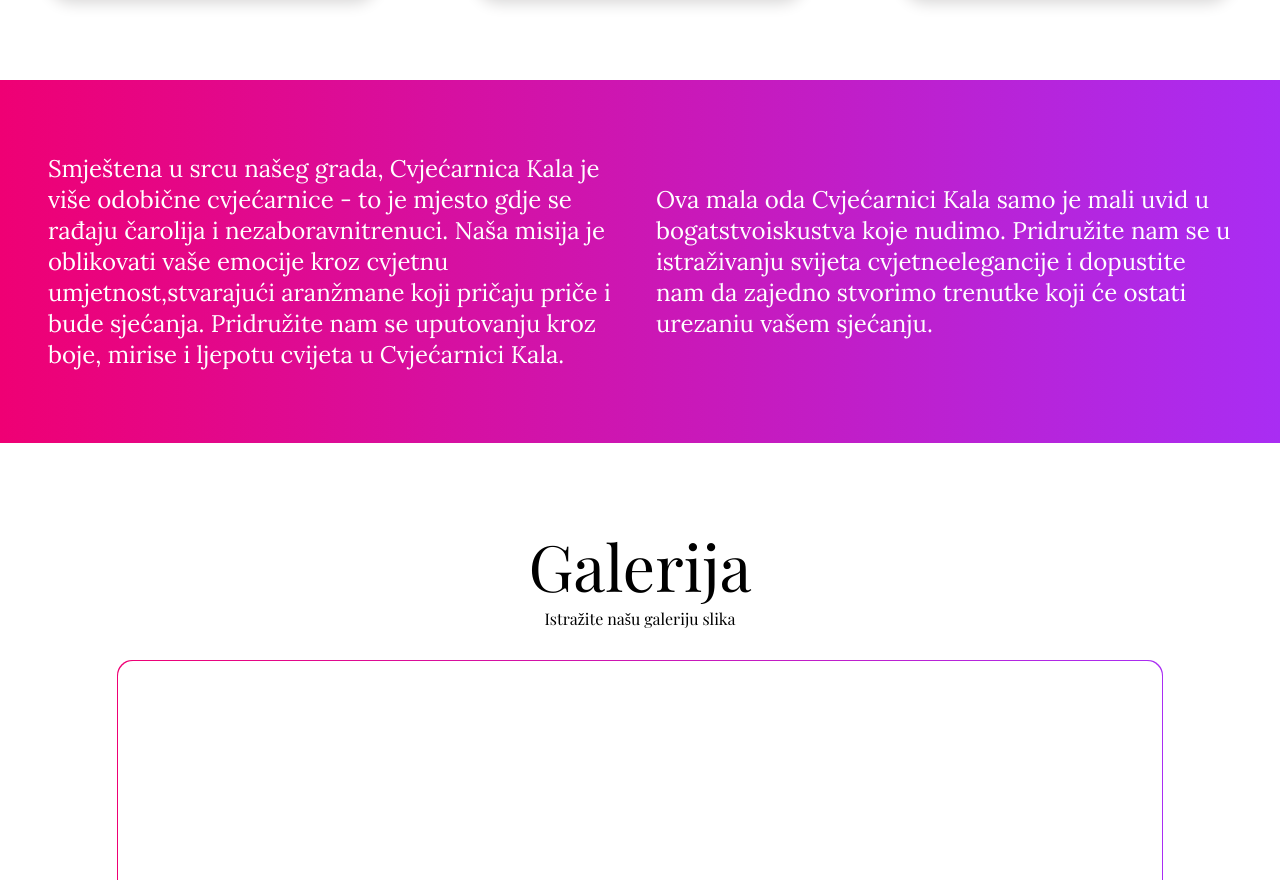
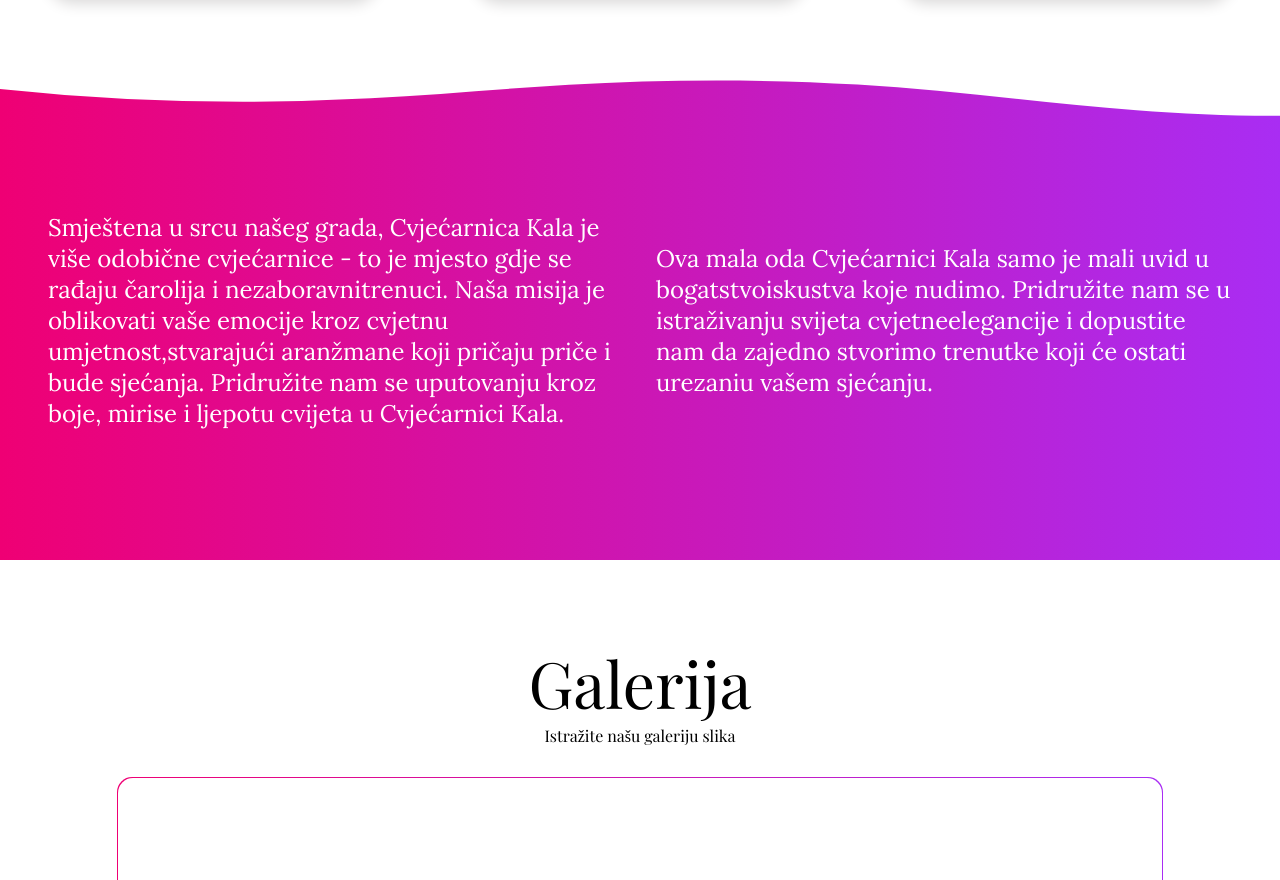
Before and after one commit to ppudodo1/Cvjecarna, a website built with Vite: page index.html in a window 1280 px wide. Shown: the part 1895-2775 px from the top of the page. Built offline with nearby package versions, Linux system fonts and the light colour scheme; a web font is replaced by a local one.

Commit message:
Added curves to website

```diff
--- a/components/more.css
+++ b/components/more.css
@@ -1,17 +1,37 @@
 .more{
     background-image: var(--clr-gradient);
     color: white;
-    height: 22.688rem;
+    height: 30rem;
     display: flex;
     align-items: center;
     justify-content: center;
     flex-wrap: wrap;
     gap: 2rem;
+    position: relative;
 }
 .more__desc{
     width: 45%;
     font-family: 'Lora';
     font-size: 24px;
+}
+.custom-shape-divider-top-1709117938 {
+    position: absolute;
+    top: 0;
+    left: 0;
+    width: 100%;
+    overflow: hidden;
+    line-height: 0;
+}
+
+.custom-shape-divider-top-1709117938 svg {
+    position: relative;
+    display: block;
+    width: calc(108% + 1.3px);
+    height: 39px;
+}
+
+.custom-shape-divider-top-1709117938 .shape-fill {
+    fill: #FFFFFF;
 }
 @media (max-width:1024px) {
     .more{
--- a/index.html
+++ b/index.html
@@ -80,12 +80,18 @@
           </div>
       </section>
       <section class="more container section">
+        <div class="custom-shape-divider-top-1709117938">
+          <svg data-name="Layer 1" xmlns="http://www.w3.org/2000/svg" viewBox="0 0 1200 120" preserveAspectRatio="none">
+              <path d="M321.39,56.44c58-10.79,114.16-30.13,172-41.86,82.39-16.72,168.19-17.73,250.45-.39C823.78,31,906.67,72,985.66,92.83c70.05,18.48,146.53,26.09,214.34,3V0H0V27.35A600.21,600.21,0,0,0,321.39,56.44Z" class="shape-fill"></path>
+          </svg>
+      </div>
           <p class="more__desc">
             Smještena u srcu našeg grada, Cvjećarnica Kala je više odobične cvjećarnice - to je mjesto gdje se rađaju čarolija i nezaboravnitrenuci. Naša misija je oblikovati vaše emocije kroz cvjetnu umjetnost,stvarajući aranžmane koji pričaju priče i bude sjećanja. Pridružite nam se uputovanju kroz boje, mirise i ljepotu cvijeta u Cvjećarnici Kala.
           </p>
           <p class="more__desc">
             Ova mala oda Cvjećarnici Kala samo je mali uvid u bogatstvoiskustva koje nudimo. Pridružite nam se u istraživanju svijeta cvjetneelegancije i dopustite nam da zajedno stvorimo trenutke koji će ostati urezaniu vašem sjećanju.
           </p>
+
       </section>
       <section class="gallery container section">
           <h1 class="gallery__title">Galerija</h1>
```
